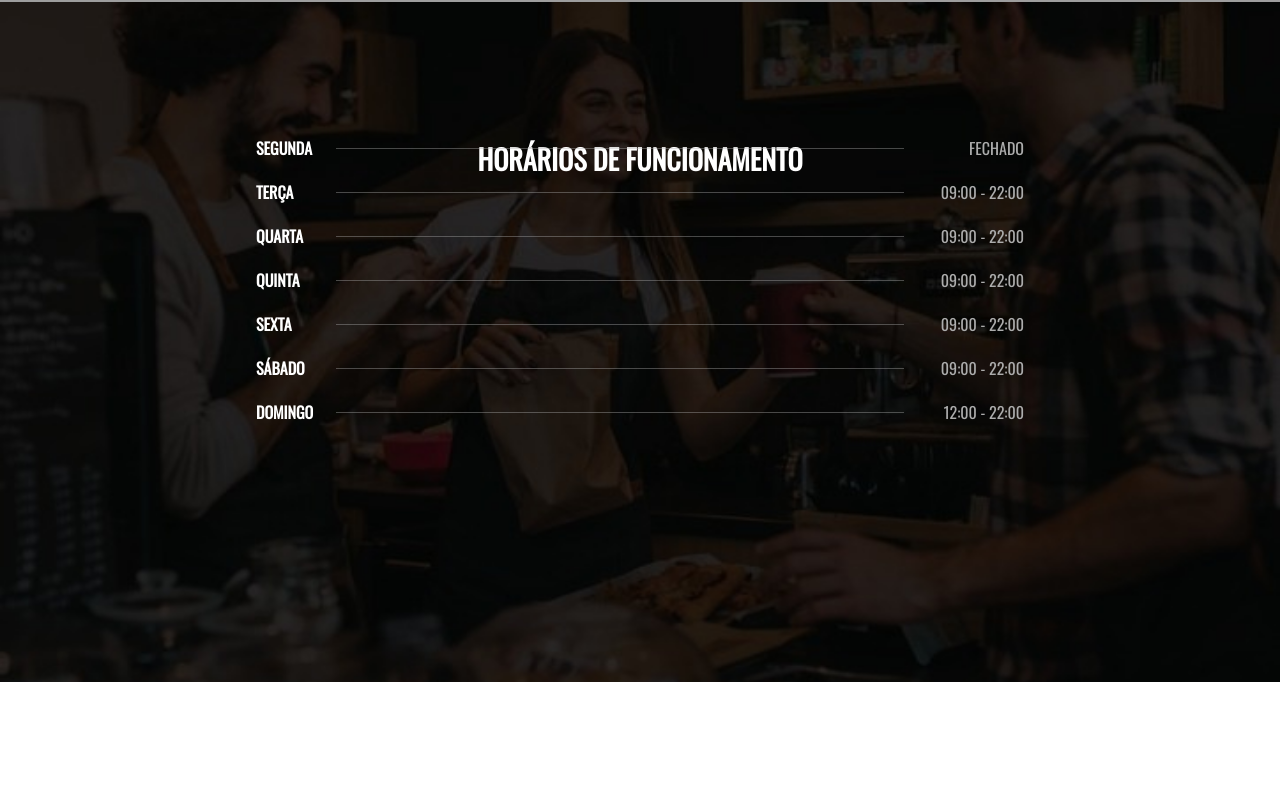
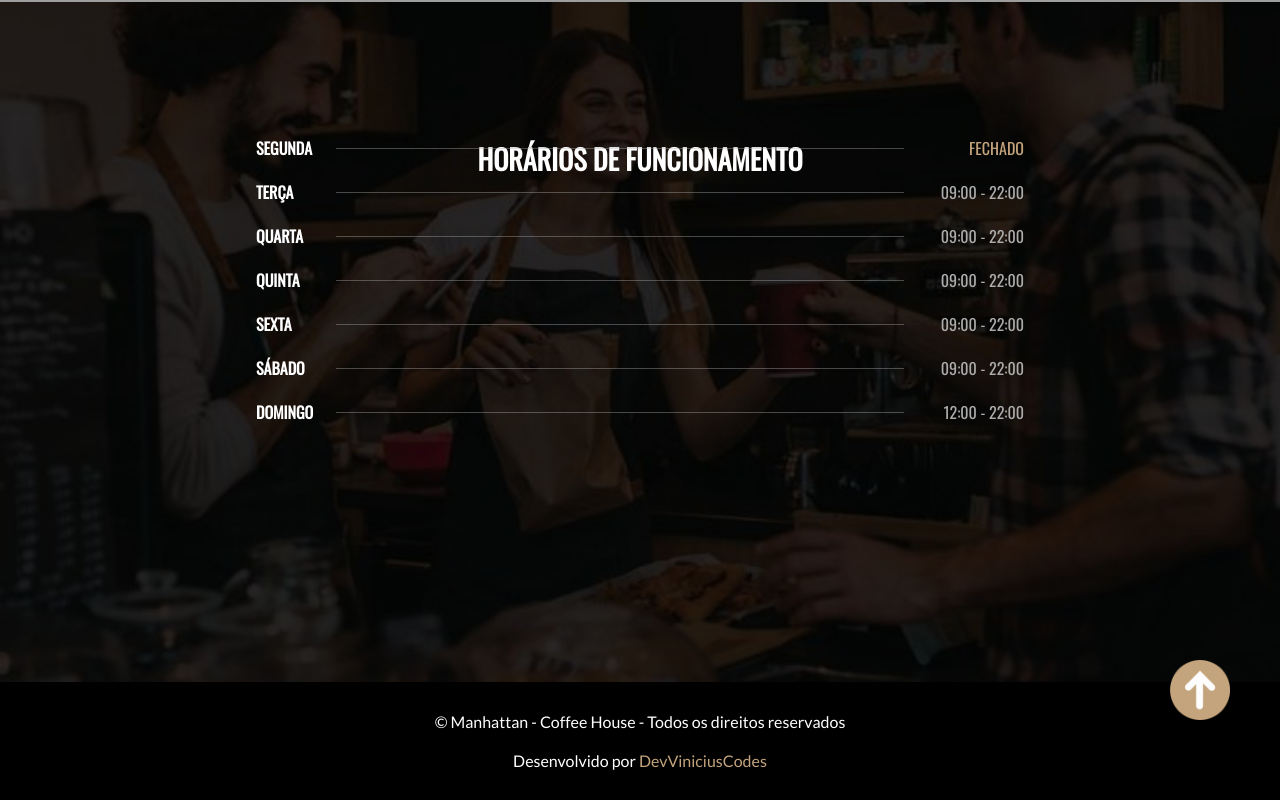
Before and after one commit to DevViniciusCodes/Project-Manhattan-Coffee-House, a plain HTML site: page index.html in a window 1280 px wide. Shown: the part 3793-4593 px from the top of the page. Before the commit the page ends 4475 px from the top, so only its background shows below. Drawn offline with nearby package versions, Linux system fonts and the light colour scheme; grey boxes are pictures that could not be loaded.

Commit message:
feat: cria a estrutura e estilizacao da secao rodape

```diff
--- a/index.html
+++ b/index.html
@@ -120,7 +120,7 @@
           <li>
             <h3>SEGUNDA</h3>
             <div></div>
-            <p class="texto_amerlo">FECHADO</p>
+            <p class="texto_destaque">FECHADO</p>
           </li>
           <li>
             <h3>TERÇA</h3>
@@ -156,5 +156,10 @@
       </div>
     </div>
     <!-- Seção Rodapé -->
+    <div class="rodape">
+      <p>&copy; Manhattan - Coffee House - Todos os direitos reservados</p>
+      <p>Desenvolvido por <span class="texto_destaque">DevViniciusCodes</span></p>
+      <a class="link_flutuante" href="#Banner"> <img src="imgs/seta-para-cima.png" alt="Uma seta para cima" /></a>
+    </div>
   </body>
 </html>
--- a/style.css
+++ b/style.css
@@ -263,7 +263,43 @@
   background-color: rgba(172, 172, 172, 0.4);
 }
 
-.lista_horarios li p.texto_amarelo {
+.lista_horarios li p.texto_destaque {
   color: #c4a47c;
 }
 /* Seção Rodapé */
+.rodape {
+  background-color: #000;
+  width: 100%;
+
+  padding: 20px 0;
+  position: relative;
+}
+
+.rodape p {
+  color: #fff;
+  text-align: center;
+
+  font-family: "Lato", sans-serif;
+  font-size: 16px;
+  font-weight: 500;
+  padding: 10px 0;
+}
+
+.rodape p span.texto_destaque {
+  color: #c4a47c;
+}
+
+.link_flutuante {
+  width: 60px;
+  height: 60px;
+
+  position: absolute;
+  bottom: 80px;
+  right: 50px;
+}
+
+/* BOA PRÁTICA: Garantir que a imagem obedeça o tamanho da caixa do link */
+.link_flutuante img {
+  width: 100%;
+  height: 100%;
+}
```
